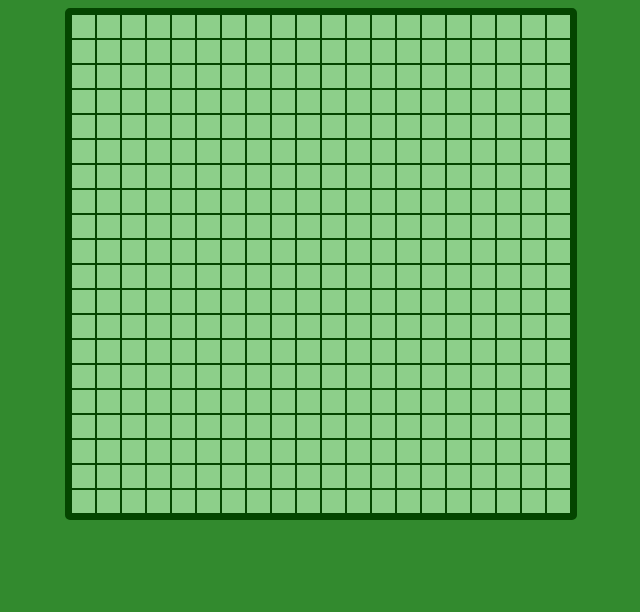
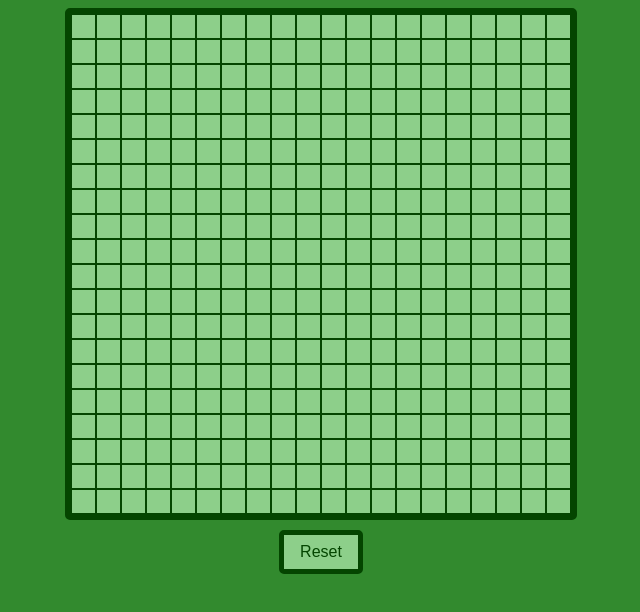
Before and after one commit to aacollins95/etch_a_sketch, a plain HTML site: page index.html in a window 1280 px wide. Shown: the whole page, without its empty margins (319-959 px from the left). Drawn offline with Linux system fonts and the light colour scheme.

Commit message:
Added reset button, not yet functional

```diff
--- a/index.html
+++ b/index.html
@@ -7,8 +7,8 @@
   </head>
   <body>
     <div class="container">
-
     </div>
+    <button class="button">Reset</button>
 
   </body>
   <script type="text/javascript" src="script.js">
--- a/script.js
+++ b/script.js
@@ -1,7 +1,15 @@
 function main() {
   const container = document.querySelector('.container');
   makeGrid(container,20);
+  makeButton();
+}
 
+function makeButton() {
+  //makes a button
+  var btn = document.querySelector('.button');
+  btn.addEventListener('click', () => {
+    alert("Hello World");
+});
 }
 
 function tag(box) {
--- a/style.css
+++ b/style.css
@@ -1,3 +1,10 @@
+:root {
+  --main-bg-color: coral;
+  //variables are fun use them!!!
+  //var(--main-bg-color)
+
+}
+
 html {
   height: 100%;
   margin: 0;
@@ -8,7 +15,7 @@ html {
 .container {
   border: 5px solid #044500;
   border-radius: 5px;
-  margin:auto;
+  margin: auto;
   width: 500px;
   height: 500px;
   display: grid;
@@ -24,6 +31,20 @@ html {
   background-color: #8DCF8A;
 }
 
+.button {
+  background-color: #8DCF8A;
+  border-radius: 5px;
+  border: #044500 solid 5px;
+  color: #044500;
+  padding: 8px 16px;
+  text-align: center;
+  display: block;
+  font-size: 16px;
+  margin: auto;
+  margin-top: 10px;
+  cursor: pointer;
+}
+
 .pix {
   flex-grow: 10;
   border: 1px solid #044500;
```
